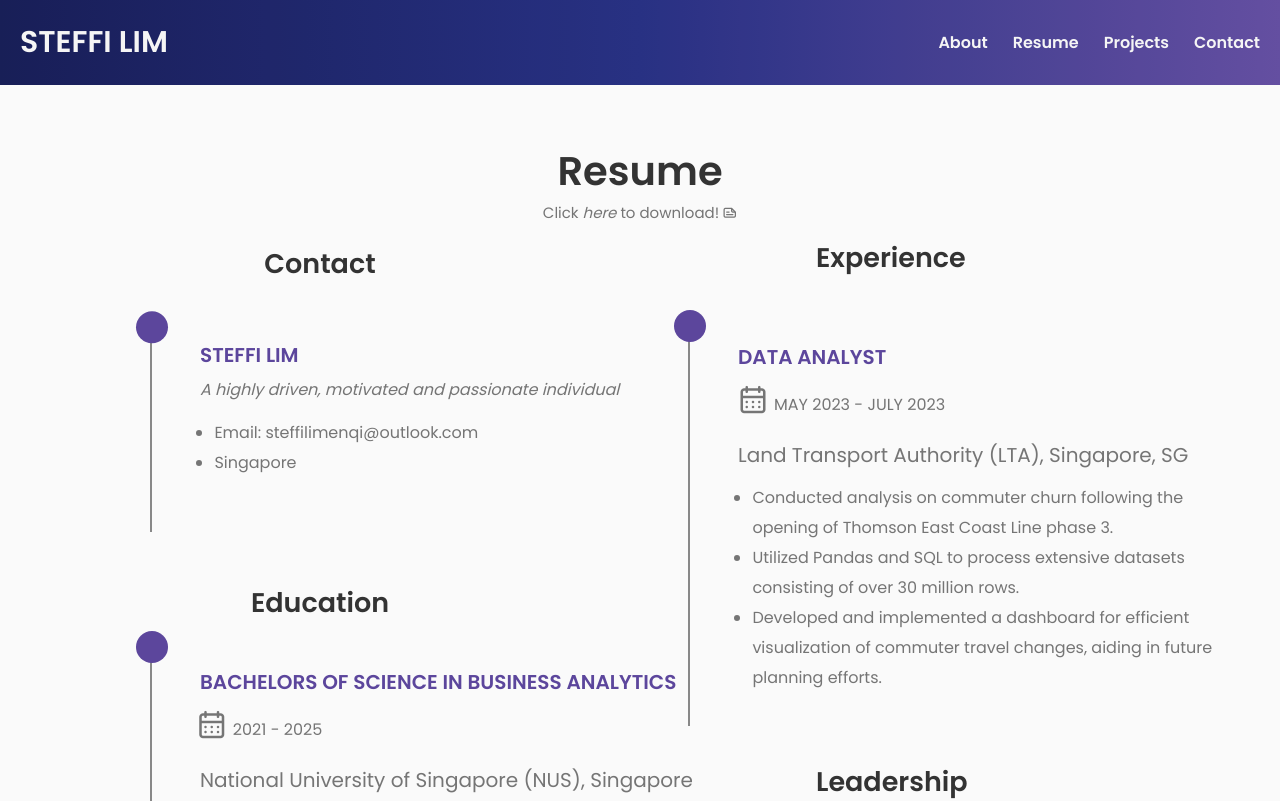
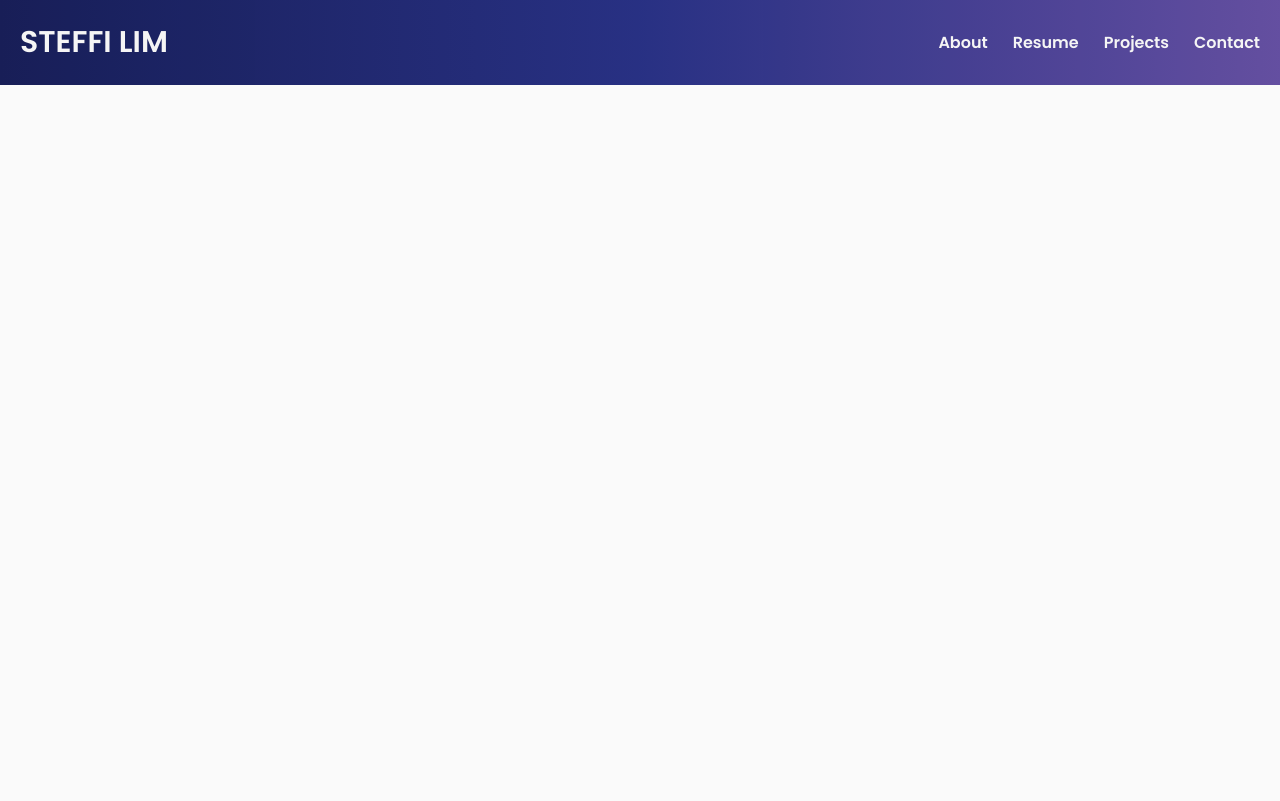
Before and after one commit to thisissteff/steffiwebsite, a React (Create React App) app: page /resume in a window 1280 px wide. Shown: the top 801 px of the page. Built offline with nearby package versions, Linux system fonts and the light colour scheme; a web font is replaced by a local one.

Commit message:
updating path

```diff
--- a/src/Components/AnimRoutes/AnimRoutes.jsx
+++ b/src/Components/AnimRoutes/AnimRoutes.jsx
@@ -17,10 +17,10 @@ const AnimRoutes = () => {
         <AnimatePresence mode="wait">
             <Routes key = {location.pathname} location = {location}>
                 <Route exact path='/steffiwebsite' element={<Home/>} />
-                <Route path='/about' element={<About/>} />
-                <Route path='/resume' element={<School/>} />
-                <Route path='/projects' element={<Work/>} />
-                <Route path='/contact' element={<Contact/>} />
+                <Route path='/steffiwebsite/about' element={<About/>} />
+                <Route path='/steffiwebsite/resume' element={<School/>} />
+                <Route path='/steffiwebsite/projects' element={<Work/>} />
+                <Route path='/steffiwebsite/contact' element={<Contact/>} />
 
             </Routes>
 
--- a/src/Components/Nav/Nav.jsx
+++ b/src/Components/Nav/Nav.jsx
@@ -13,10 +13,10 @@ const Nav = () => {
       <label for = "toggler"><i className="uil uil-ellipsis-h"></i></label>
       <div className="menu">
         <ul className="list">
-          <Link to = '/about'>About</Link>
-          <Link to = '/resume'>Resume</Link>
-          <Link to= '/projects'>Projects</Link>
-          <Link to= '/contact'>Contact</Link>
+          <Link to = '/steffiwebsite/about'>About</Link>
+          <Link to = '/steffiwebsite/resume'>Resume</Link>
+          <Link to= '/steffiwebsite/projects'>Projects</Link>
+          <Link to= '/steffiwebsite/contact'>Contact</Link>
         </ul>
       </div>
 
```
